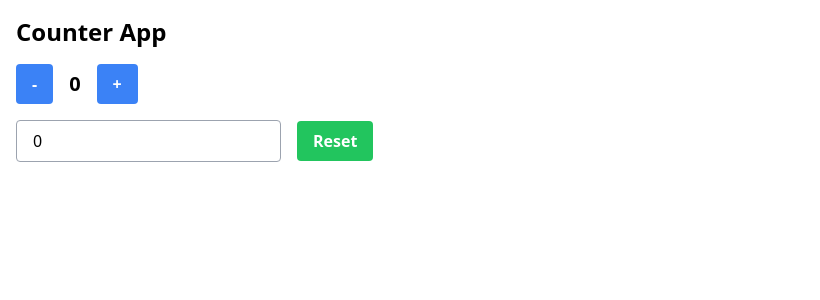
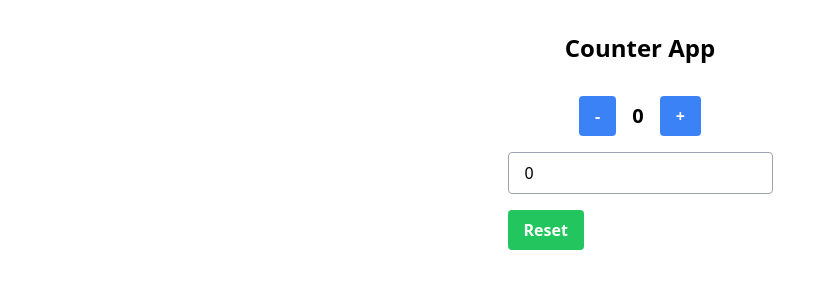
Before and after one commit to Oakekywe/counter-react, a React (Create React App) app: page / in a window 1280 px wide. Shown: the top 300 px of the page, without its empty margins (0-820 px from the left). Built offline with nearby package versions, Linux system fonts and the light colour scheme.

Commit message:
[modified] fix bugs

```diff
--- a/src/Counter.js
+++ b/src/Counter.js
@@ -6,7 +6,7 @@ const Counter = () => {
   const [isComplete, setIsComplete] = useState(false);
 
   const handleIncrement = () => {
-    if (count < targetCount) {
+    if (count < targetCount || targetCount === 0) {
       setCount(count + 1);
     }
   };
@@ -19,14 +19,16 @@ const Counter = () => {
 
   const handleReset = () => {
     setCount(0);
+    setTargetCount(0);
     setIsComplete(false);
   };
 
   const handleSetTargetCount = (e) => {
     const value = parseInt(e.target.value);
-    console.log("tesing : ", e.target.value);
-    setTargetCount(value);
-    setIsComplete(false);
+    if (!isNaN(value)) {
+      setTargetCount(value);
+      setIsComplete(false);
+    }
   };
 
   // Check if the count matches the target count
@@ -35,8 +37,8 @@ const Counter = () => {
   }
 
   return (
-    <div className="p-4">
-      <h1 className="text-2xl font-bold mb-4">Counter App</h1>
+    <div className="flex flex-col items-center p-4">
+      <h1 className="text-2xl font-bold mt-4 mb-8">Counter App</h1>
       {isComplete && (
         <div className="bg-green-200 text-green-800 p-4 my-3 rounded">
           Completed! <button onClick={handleReset}>Start new</button>
@@ -57,10 +59,10 @@ const Counter = () => {
           +
         </button>
       </div>
-      <div className="flex items-center mb-4">
+      <div className="flex flex-col items-start">
         <input
           type="number"
-          className="border border-gray-400 rounded py-2 px-4 mr-4"
+          className="border border-gray-400 rounded py-2 px-4 mb-4"
           placeholder="Set target count"
           onChange={handleSetTargetCount}
           value={targetCount}
@@ -72,7 +74,6 @@ const Counter = () => {
           Reset
         </button>
       </div>
-
     </div>
   );
 };
```
